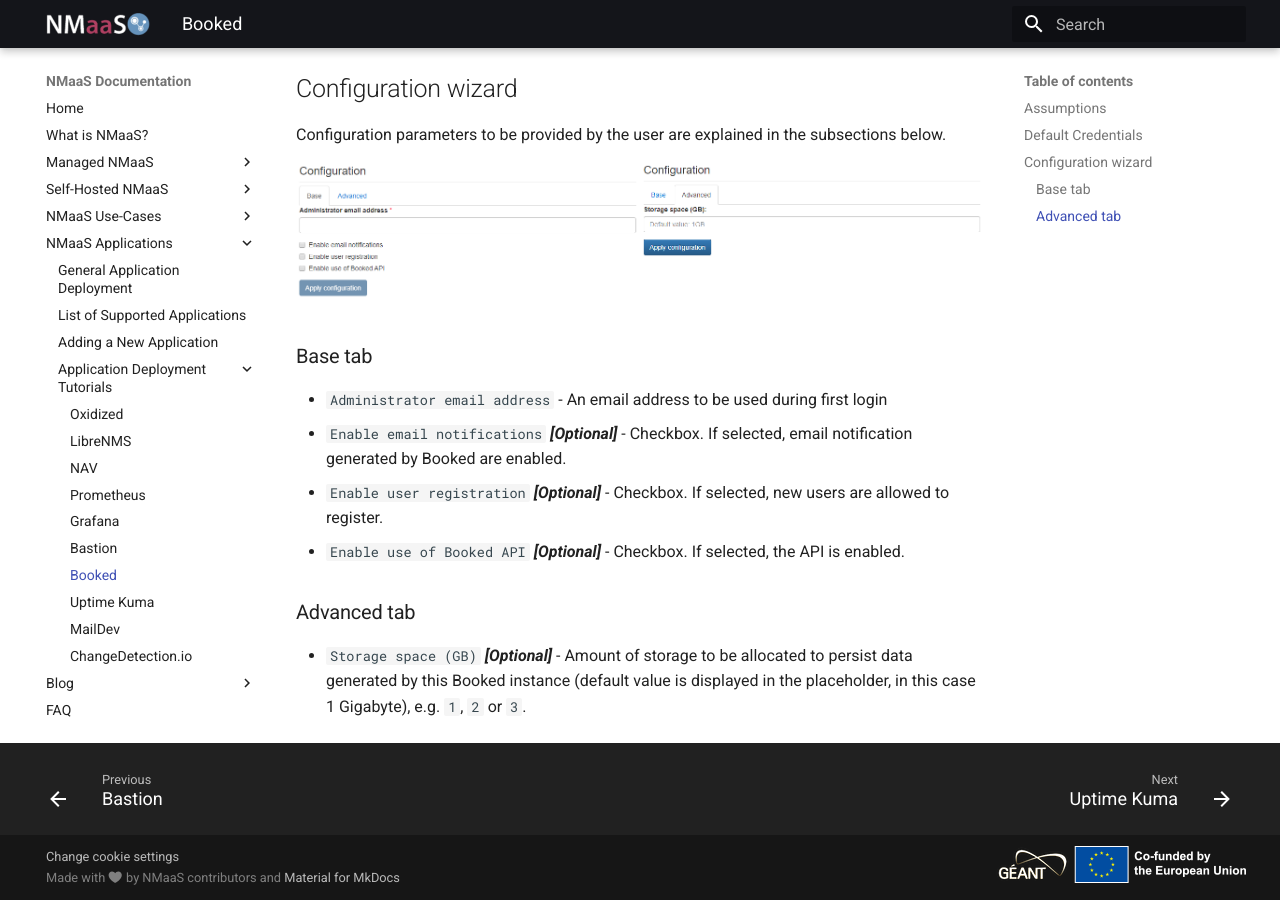
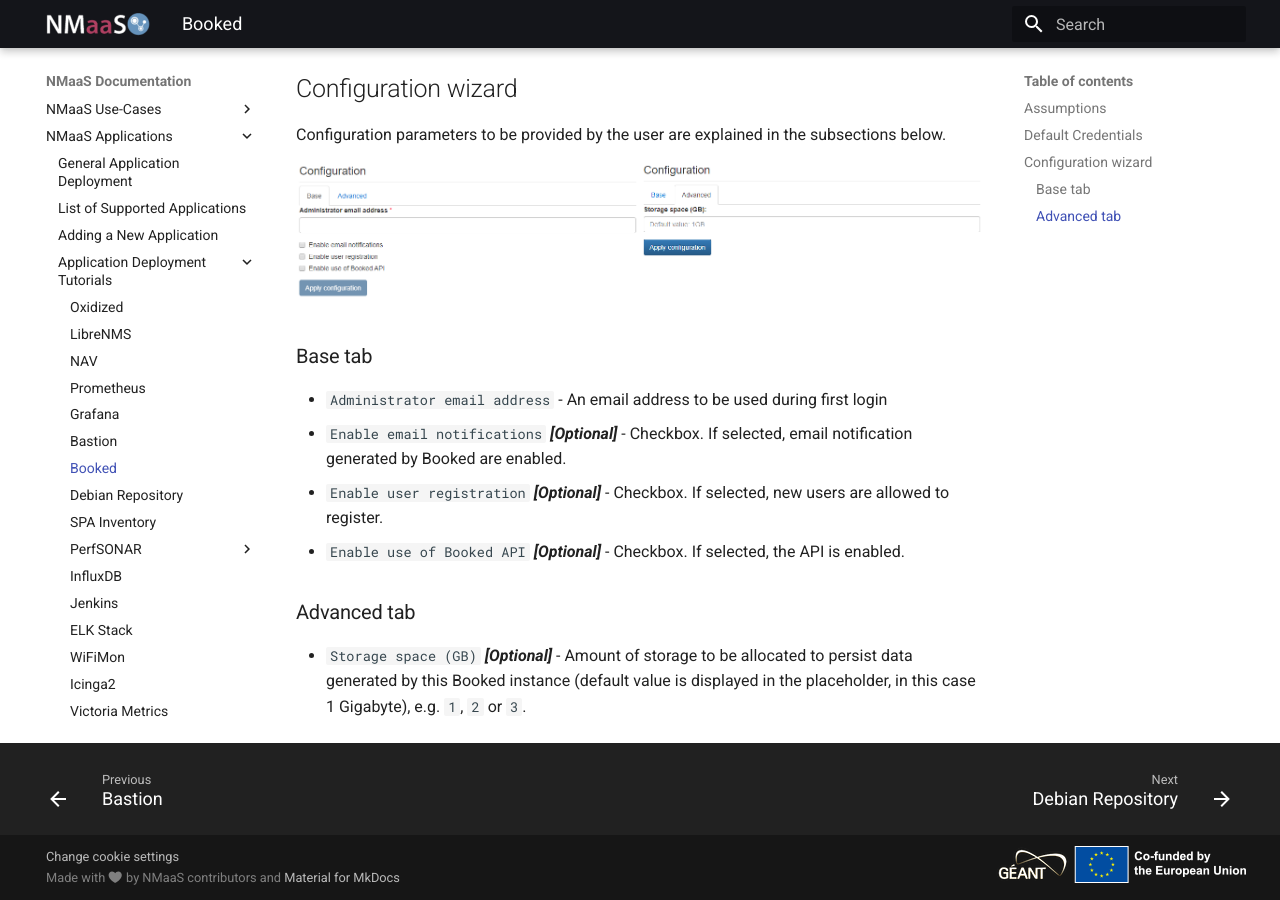
Before and after one commit to nmaas-platform/nmaas-docs, an MkDocs documentation site: the page built from docs/nmaas-applications/tutorials/booked.md, in a window 1280 px wide and 900 px high, scrolled down 572 px. Built offline with MkDocs 1.6.1 and Material for MkDocs 9.7.7, drawn with Linux system fonts in a browser that asks for light colours; some of the changed lines change nothing that is shown.

Commit message:
Add skeleton pages for all applications

```diff
--- a/mkdocs.yml
+++ b/mkdocs.yml
@@ -32,7 +32,27 @@
       - Grafana: 'nmaas-applications/tutorials/grafana.md'
       - Bastion: 'nmaas-applications/tutorials/bastion.md'
       - Booked: 'nmaas-applications/tutorials/booked.md'
+      - Debian Repository: 'nmaas-applications/tutorials/debian-repository.md'
+      - SPA Inventory: 'nmaas-applications/tutorials/spa-inventory.md'
+      - PerfSONAR:
+        - psConfig Web Adminer: 'nmaas-applications/tutorials/psconfig-web-admin.md'
+        - MadDash: 'nmaas-applications/tutorials/maddash.md'
+        - Esmond: 'nmaas-applications/tutorials/esmond.md'
+        - perfSONAR Central Management: 'nmaas-applications/tutorials/perfsonar-central-management.md'
+      - InfluxDB: 'nmaas-applications/tutorials/influxdb.md'
+      - Jenkins: 'nmaas-applications/tutorials/jenkins.md'
+      - ELK Stack: 'nmaas-applications/tutorials/elk-stack.md'
+      - WiFiMon: 'nmaas-applications/tutorials/wifimon.md'
+      - Icinga2: 'nmaas-applications/tutorials/icinga2.md'
+      - Victoria Metrics: 'nmaas-applications/tutorials/victoria-metrics.md'
+      - Synapse: 'nmaas-applications/tutorials/syanpse.md'
+      - Routinator: 'nmaas-applications/tutorials/routinator.md'
+      - CodiMD: 'nmaas-applications/tutorials/codimd.md'
+      - WebDAV: 'nmaas-applications/tutorials/webdav.md'
       - Uptime Kuma: 'nmaas-applications/tutorials/uptime-kuma.md'
+      - Netbox: 'nmaas-applications/tutorials/netbox.md'
+      - Zabbix: 'nmaas-applications/tutorials/zabbix.md'
+      - SPA: 'nmaas-applications/tutorials/spa.md'
       - MailDev: 'nmaas-applications/tutorials/maildev.md'
       - ChangeDetection.io: 'nmaas-applications/tutorials/changedetectionio.md'
   - Blog:
```
Also changed, not shown: docs/nmaas-applications/tutorials/codimd.md (added), docs/nmaas-applications/tutorials/debian-repository.md (added), docs/nmaas-applications/tutorials/elk-stack.md (added), docs/nmaas-applications/tutorials/esmond.md (added), docs/nmaas-applications/tutorials/icinga2.md (added), docs/nmaas-applications/tutorials/influxdb.md (added), docs/nmaas-applications/tutorials/jenkins.md (added), docs/nmaas-applications/tutorials/maddash.md (added), docs/nmaas-applications/tutorials/netbox.md (added), docs/nmaas-applications/tutorials/perfsonar-central-management.md (added), docs/nmaas-applications/tutorials/psconfig-web-admin.md (added), docs/nmaas-applications/tutorials/routinator.md (added), docs/nmaas-applications/tutorials/spa-inventory.md (added), docs/nmaas-applications/tutorials/spa.md (added), 5 more files.
